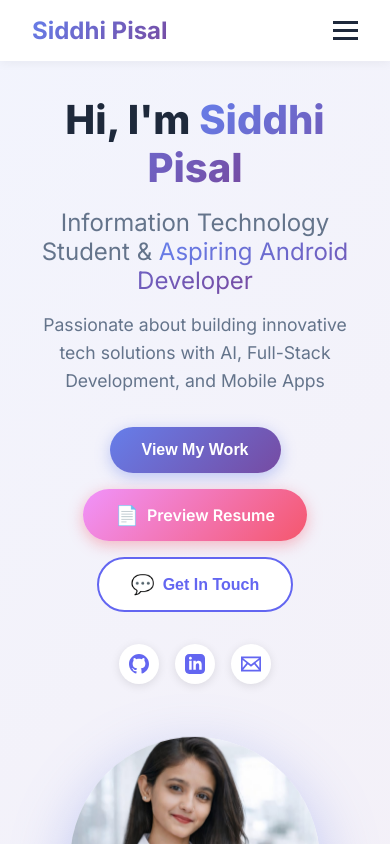
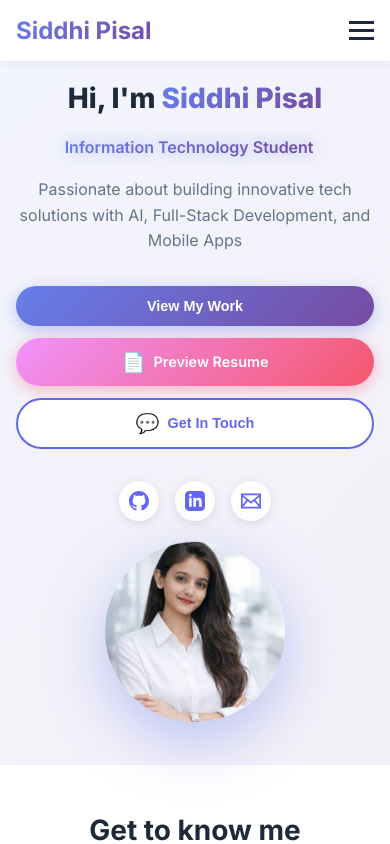
Before and after one commit to siddhipisal984/Portfolio, a React (Vite) app: page / in a window 390 px wide. Shown: the top 844 px of the page. Built offline with nearby package versions, Linux system fonts and the light colour scheme.

Commit message:
Added typing animation, certificate popup modal, improved responsive design, and interactive effects

```diff
--- a/src/App.css
+++ b/src/App.css
@@ -2,6 +2,16 @@
   margin: 0;
   padding: 0;
   box-sizing: border-box;
+}
+
+html {
+  overflow-x: hidden;
+  scroll-behavior: smooth;
+}
+
+body {
+  overflow-x: hidden;
+  width: 100%;
 }
 
 :root {
@@ -20,6 +30,8 @@
   font-family: 'Inter', -apple-system, BlinkMacSystemFont, 'Segoe UI', sans-serif;
   color: var(--dark);
   overflow-x: hidden;
+  width: 100%;
+  max-width: 100vw;
 }
 
 /* Navbar */
@@ -138,6 +150,57 @@
   font-size: 1.5rem;
   color: var(--gray);
   margin-bottom: 1rem;
+  min-height: 2.5rem;
+  display: flex;
+  align-items: center;
+  justify-content: center;
+  gap: 0.3rem;
+}
+
+.typing-text {
+  background: var(--gradient);
+  -webkit-background-clip: text;
+  -webkit-text-fill-color: transparent;
+  background-clip: text;
+  font-weight: 600;
+  position: relative;
+  display: inline-block;
+  animation: textGlow 2s ease-in-out infinite;
+}
+
+@keyframes textGlow {
+  0%, 100% {
+    filter: drop-shadow(0 0 2px rgba(102, 126, 234, 0.3));
+  }
+  50% {
+    filter: drop-shadow(0 0 8px rgba(102, 126, 234, 0.6));
+  }
+}
+
+.cursor {
+  color: var(--primary);
+  font-weight: 300;
+  animation: blink 0.7s infinite, cursorPulse 1.5s ease-in-out infinite;
+  margin-left: 2px;
+  display: inline-block;
+}
+
+@keyframes blink {
+  0%, 50% {
+    opacity: 1;
+  }
+  51%, 100% {
+    opacity: 0;
+  }
+}
+
+@keyframes cursorPulse {
+  0%, 100% {
+    transform: scaleY(1);
+  }
+  50% {
+    transform: scaleY(1.2);
+  }
 }
 
 .hero-description {
@@ -345,18 +408,44 @@
   color: var(--primary);
   box-shadow: 0 2px 10px rgba(0, 0, 0, 0.1);
   transition: all 0.3s;
+  position: relative;
+  overflow: hidden;
+}
+
+.social-icon::before {
+  content: '';
+  position: absolute;
+  top: 50%;
+  left: 50%;
+  width: 0;
+  height: 0;
+  border-radius: 50%;
+  background: var(--gradient);
+  transform: translate(-50%, -50%);
+  transition: width 0.4s, height 0.4s;
+}
+
+.social-icon:hover::before {
+  width: 100%;
+  height: 100%;
 }
 
 .social-icon:hover {
-  transform: translateY(-3px);
-  box-shadow: 0 4px 15px rgba(0, 0, 0, 0.2);
-  background: var(--gradient);
+  transform: translateY(-5px) rotate(360deg);
+  box-shadow: 0 6px 20px rgba(102, 126, 234, 0.4);
   color: white;
 }
 
 .social-icon svg {
   width: 20px;
   height: 20px;
+  position: relative;
+  z-index: 1;
+  transition: transform 0.3s;
+}
+
+.social-icon:hover svg {
+  transform: scale(1.2);
 }
 
 .profile-card {
@@ -365,8 +454,12 @@
 }
 
 @keyframes float {
-  0%, 100% { transform: translateY(0); }
-  50% { transform: translateY(-20px); }
+  0%, 100% {
+    transform: translateY(0);
+  }
+  50% {
+    transform: translateY(-20px);
+  }
 }
 
 .profile-img-wrapper {
@@ -383,6 +476,12 @@
   object-fit: cover;
   object-position: center 20%;
   box-shadow: 0 20px 60px rgba(102, 126, 234, 0.4);
+  transition: transform 0.3s ease, box-shadow 0.3s ease;
+}
+
+.profile-img:hover {
+  transform: scale(1.05);
+  box-shadow: 0 25px 70px rgba(102, 126, 234, 0.5);
 }
 
 /* Section Styles */
@@ -734,6 +833,28 @@
   display: flex;
   align-items: center;
   justify-content: center;
+  cursor: pointer;
+  position: relative;
+}
+
+.achievement-image::after {
+  content: '🔍 Click to view';
+  position: absolute;
+  bottom: 0;
+  left: 0;
+  right: 0;
+  background: rgba(102, 126, 234, 0.9);
+  color: white;
+  padding: 0.5rem;
+  text-align: center;
+  font-size: 0.9rem;
+  font-weight: 600;
+  transform: translateY(100%);
+  transition: transform 0.3s;
+}
+
+.achievement-image:hover::after {
+  transform: translateY(0);
 }
 
 .achievement-image img {
@@ -888,8 +1009,92 @@
   color: var(--primary);
 }
 
+/* Image Modal */
+.modal-overlay {
+  position: fixed;
+  top: 0;
+  left: 0;
+  right: 0;
+  bottom: 0;
+  background: rgba(0, 0, 0, 0.9);
+  display: flex;
+  align-items: center;
+  justify-content: center;
+  z-index: 9999;
+  padding: 2rem;
+  animation: fadeIn 0.3s ease;
+}
+
+@keyframes fadeIn {
+  from {
+    opacity: 0;
+  }
+  to {
+    opacity: 1;
+  }
+}
+
+.modal-content {
+  position: relative;
+  max-width: 90vw;
+  max-height: 90vh;
+  background: white;
+  border-radius: 15px;
+  padding: 1rem;
+  animation: zoomIn 0.3s ease;
+}
+
+@keyframes zoomIn {
+  from {
+    transform: scale(0.8);
+    opacity: 0;
+  }
+  to {
+    transform: scale(1);
+    opacity: 1;
+  }
+}
+
+.modal-content img {
+  max-width: 100%;
+  max-height: 85vh;
+  object-fit: contain;
+  display: block;
+  border-radius: 10px;
+}
+
+.modal-close {
+  position: absolute;
+  top: -15px;
+  right: -15px;
+  width: 40px;
+  height: 40px;
+  border-radius: 50%;
+  background: var(--gradient);
+  color: white;
+  border: none;
+  font-size: 2rem;
+  cursor: pointer;
+  display: flex;
+  align-items: center;
+  justify-content: center;
+  box-shadow: 0 4px 15px rgba(102, 126, 234, 0.5);
+  transition: all 0.3s;
+  line-height: 1;
+  padding: 0;
+}
+
+.modal-close:hover {
+  transform: rotate(90deg) scale(1.1);
+  box-shadow: 0 6px 20px rgba(102, 126, 234, 0.7);
+}
+
 /* Responsive */
 @media (max-width: 768px) {
+  .nav-container {
+    padding: 1rem;
+  }
+
   .menu-toggle {
     display: flex;
   }
@@ -915,34 +1120,203 @@
     pointer-events: all;
   }
 
+  .hero {
+    padding: 5rem 1rem 2rem;
+    min-height: auto;
+  }
+
   .hero-content {
     grid-template-columns: 1fr;
     text-align: center;
+    gap: 2rem;
   }
 
   .hero-title {
-    font-size: 2.5rem;
+    font-size: 2rem;
+    line-height: 1.3;
+  }
+
+  .hero-subtitle {
+    font-size: 1.2rem;
+    min-height: 2rem;
+  }
+
+  .hero-description {
+    font-size: 1rem;
   }
 
   .hero-buttons {
     justify-content: center;
     flex-wrap: wrap;
+    gap: 0.75rem;
+  }
+
+  .btn {
+    padding: 0.75rem 1.5rem;
+    font-size: 0.9rem;
+  }
+
+  .btn-resume-large {
+    padding: 0.875rem 2rem;
+    font-size: 1rem;
   }
 
   .social-links {
     justify-content: center;
   }
 
+  .profile-img-wrapper {
+    width: 220px;
+    height: 220px;
+  }
+
+  .section {
+    padding: 3rem 1rem;
+  }
+
+  .section-title {
+    font-size: 2rem;
+  }
+
   .about-content {
     grid-template-columns: 1fr;
+    gap: 2rem;
+  }
+
+  .about-main {
+    padding-right: 0;
+  }
+
+  .about-heading {
+    font-size: 1.5rem;
+  }
+
+  .about-tagline {
+    font-size: 1.1rem;
+  }
+
+  .about-text p {
+    font-size: 1rem;
+  }
+
+  .skills-grid {
+    grid-template-columns: 1fr;
+    gap: 1.5rem;
+  }
+
+  .projects-grid {
+    grid-template-columns: 1fr;
+    gap: 1.5rem;
+  }
+
+  .timeline {
+    padding-left: 2rem;
+  }
+
+  .timeline-dot {
+    left: -2.5rem;
+  }
+
+  .timeline-content {
+    padding: 1.5rem;
+  }
+
+  .timeline-content h3 {
+    font-size: 1.2rem;
+  }
+
+  .achievements-grid {
+    grid-template-columns: 1fr;
+    gap: 1.5rem;
+  }
+
+  .achievement-image {
+    height: 200px;
+  }
+
+  .achievement-content {
+    padding: 1.5rem;
   }
 
   .contact-content {
     grid-template-columns: 1fr;
+    gap: 2rem;
+  }
+
+  .contact-form {
+    padding: 1.5rem;
+  }
+
+  .contact-info h3 {
+    font-size: 1.5rem;
+  }
+
+  .footer-links {
+    flex-wrap: wrap;
+    gap: 1rem;
+  }
+}
+
+@media (max-width: 480px) {
+  .hero-title {
+    font-size: 1.75rem;
+  }
+
+  .hero-subtitle {
+    font-size: 1rem;
+    min-height: 1.8rem;
+  }
+
+  .hero-buttons {
+    flex-direction: column;
+    width: 100%;
+  }
+
+  .btn {
+    width: 100%;
   }
 
   .profile-img-wrapper {
-    width: 250px;
-    height: 250px;
+    width: 180px;
+    height: 180px;
+  }
+
+  .section-title {
+    font-size: 1.75rem;
+  }
+
+  .skill-tag {
+    font-size: 0.85rem;
+    padding: 0.4rem 0.8rem;
+  }
+
+  .achievement-image {
+    height: 180px;
   }
 }
+
+@media (min-width: 769px) and (max-width: 1024px) {
+  .hero-content {
+    gap: 3rem;
+  }
+
+  .hero-title {
+    font-size: 3rem;
+  }
+
+  .about-content {
+    gap: 2rem;
+  }
+
+  .skills-grid {
+    grid-template-columns: repeat(2, 1fr);
+  }
+
+  .projects-grid {
+    grid-template-columns: repeat(2, 1fr);
+  }
+
+  .achievements-grid {
+    grid-template-columns: repeat(2, 1fr);
+  }
+}
--- a/src/App.jsx
+++ b/src/App.jsx
@@ -6,6 +6,13 @@ function App() {
   const [activeSection, setActiveSection] = useState('home');
   const [isMenuOpen, setIsMenuOpen] = useState(false);
   const [scrolled, setScrolled] = useState(false);
+  const [modalImage, setModalImage] = useState(null);
+  const [typedText, setTypedText] = useState('');
+  const [isDeleting, setIsDeleting] = useState(false);
+  const [loopNum, setLoopNum] = useState(0);
+  const [typingSpeed, setTypingSpeed] = useState(150);
+
+  const roles = ['Information Technology Student', 'Aspiring Android Developer', 'Full Stack Developer', 'Problem Solver'];
 
   useEffect(() => {
     const handleScroll = () => {
@@ -15,11 +22,44 @@ function App() {
     return () => window.removeEventListener('scroll', handleScroll);
   }, []);
 
+  useEffect(() => {
+    const handleTyping = () => {
+      const i = loopNum % roles.length;
+      const fullText = roles[i];
+
+      setTypedText(
+        isDeleting
+          ? fullText.substring(0, typedText.length - 1)
+          : fullText.substring(0, typedText.length + 1)
+      );
+
+      setTypingSpeed(isDeleting ? 50 : 150);
+
+      if (!isDeleting && typedText === fullText) {
+        setTimeout(() => setIsDeleting(true), 2000);
+      } else if (isDeleting && typedText === '') {
+        setIsDeleting(false);
+        setLoopNum(loopNum + 1);
+      }
+    };
+
+    const timer = setTimeout(handleTyping, typingSpeed);
+    return () => clearTimeout(timer);
+  }, [typedText, isDeleting, loopNum, typingSpeed, roles]);
+
   const scrollToSection = (sectionId) => {
     const element = document.getElementById(sectionId);
     element?.scrollIntoView({ behavior: 'smooth' });
     setActiveSection(sectionId);
     setIsMenuOpen(false);
+  };
+
+  const openModal = (imageSrc, altText) => {
+    setModalImage({ src: imageSrc, alt: altText });
+  };
+
+  const closeModal = () => {
+    setModalImage(null);
   };
 
   return (
@@ -59,7 +99,10 @@ function App() {
             <h1 className="hero-title">
               Hi, I'm <span className="gradient-text">Siddhi Pisal</span>
             </h1>
-            <p className="hero-subtitle">Information Technology Student & <span className="gradient-text">Aspiring Android Developer</span></p>
+            <p className="hero-subtitle">
+              <span className="typing-text">{typedText}</span>
+              <span className="cursor">|</span>
+            </p>
             <p className="hero-description">
               Passionate about building innovative tech solutions with AI, Full-Stack Development, and Mobile Apps
             </p>
@@ -297,7 +340,7 @@ function App() {
           <h2 className="section-title">Achievements & Certifications</h2>
           <div className="achievements-grid">
             <div className="achievement-card">
-              <div className="achievement-image">
+              <div className="achievement-image" onClick={() => openModal('/certificates/techsprint-runner-up.jpg.jpeg', 'TechSprint 2026 First Runner-Up')}>
                 <img src="/certificates/techsprint-runner-up.jpg.jpeg" alt="TechSprint 2026 First Runner-Up" />
               </div>
               <div className="achievement-content">
@@ -308,7 +351,7 @@ function App() {
               </div>
             </div>
             <div className="achievement-card">
-              <div className="achievement-image">
+              <div className="achievement-image" onClick={() => openModal('/certificates/paper-presentation.jpg.jpeg', 'Technical Paper Presentation Runner-Up')}>
                 <img src="/certificates/paper-presentation.jpg.jpeg" alt="Technical Paper Presentation Runner-Up" />
               </div>
               <div className="achievement-content">
@@ -319,7 +362,7 @@ function App() {
               </div>
             </div>
             <div className="achievement-card">
-              <div className="achievement-image">
+              <div className="achievement-image" onClick={() => openModal('/certificates/webventure.jpg.jpeg', 'WebVenture 2025 Participant')}>
                 <img src="/certificates/webventure.jpg.jpeg" alt="WebVenture 2025 Participant" />
               </div>
               <div className="achievement-content">
@@ -330,7 +373,7 @@ function App() {
               </div>
             </div>
             <div className="achievement-card">
-              <div className="achievement-image">
+              <div className="achievement-image" onClick={() => openModal('/certificates/hackwithindia.jpeg', 'Hack With India Certificate')}>
                 <img src="/certificates/hackwithindia.jpeg" alt="Hack With India Certificate" />
               </div>
               <div className="achievement-content">
@@ -341,7 +384,7 @@ function App() {
               </div>
             </div>
             <div className="achievement-card">
-              <div className="achievement-image">
+              <div className="achievement-image" onClick={() => openModal('/certificates/google-ai.jpg .jpeg', 'Generative AI Fundamentals Certificate')}>
                 <img src="/certificates/google-ai.jpg .jpeg" alt="Generative AI Fundamentals Certificate" />
               </div>
               <div className="achievement-content">
@@ -352,7 +395,7 @@ function App() {
               </div>
             </div>
             <div className="achievement-card">
-              <div className="achievement-image">
+              <div className="achievement-image" onClick={() => openModal('/certificates/ai-bootcamp.jpg.jpeg', 'AI Development Bootcamp Certificate')}>
                 <img src="/certificates/ai-bootcamp.jpg.jpeg" alt="AI Development Bootcamp Certificate" />
               </div>
               <div className="achievement-content">
@@ -363,7 +406,7 @@ function App() {
               </div>
             </div>
             <div className="achievement-card">
-              <div className="achievement-image">
+              <div className="achievement-image" onClick={() => openModal('/certificates/AWS.jpeg', 'AWS Certificate')}>
                 <img src="/certificates/AWS.jpeg" alt="AWS Certificate" />
               </div>
               <div className="achievement-content">
@@ -374,7 +417,7 @@ function App() {
               </div>
             </div>
             <div className="achievement-card">
-              <div className="achievement-image">
+              <div className="achievement-image" onClick={() => openModal('/certificates/infosysfullstack.jpeg', 'Infosys Full Stack Certificate')}>
                 <img src="/certificates/infosysfullstack.jpeg" alt="Infosys Full Stack Certificate" />
               </div>
               <div className="achievement-content">
@@ -454,6 +497,16 @@ function App() {
           </div>
         </div>
       </footer>
+
+      {/* Image Modal */}
+      {modalImage && (
+        <div className="modal-overlay" onClick={closeModal}>
+          <div className="modal-content" onClick={(e) => e.stopPropagation()}>
+            <button className="modal-close" onClick={closeModal}>&times;</button>
+            <img src={modalImage.src} alt={modalImage.alt} />
+          </div>
+        </div>
+      )}
     </div>
   );
 }
```
